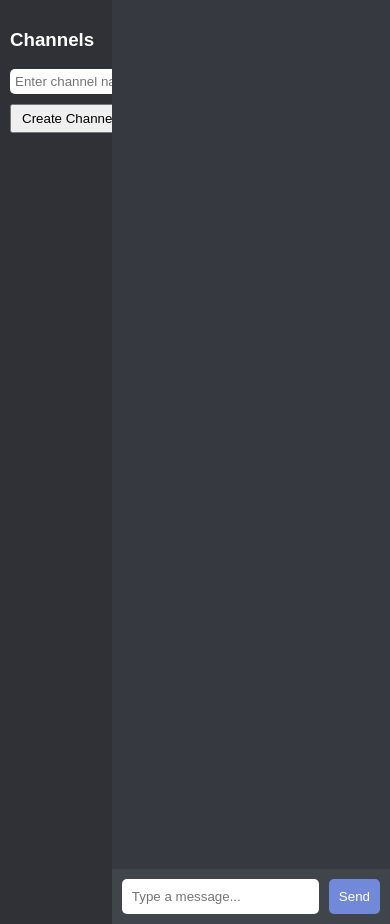
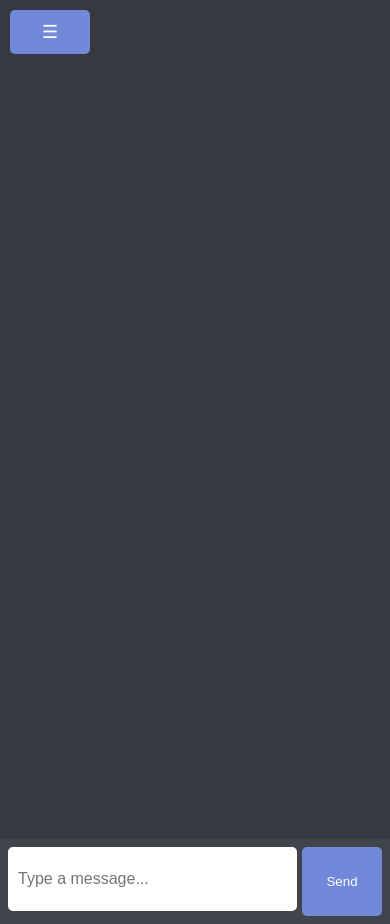
Before and after one commit to NathanKlump/lightest-cloud-storage, a Flask app: page / in a window 390 px wide. Run offline with Flask 3, Linux system fonts and the light colour scheme; the visitor is signed in with stand-in values (Sample User, id 1).

Commit message:
mobile friendly layout

```diff
--- a/templates/index.html
+++ b/templates/index.html
@@ -17,6 +17,7 @@
             .then(data => {
                 console.log('Success:', data);
                 if (data.status === 'success') {
+                    closeMobileMenu();
                     location.reload();
                 }
             })
@@ -81,6 +82,36 @@
                 console.error('Error:', error);
             });
         }
+
+        function toggleMobileMenu() {
+            const channels = document.getElementById('channels');
+            channels.classList.toggle('show');
+        }
+
+        // Close mobile menu when clicking on a channel
+        function closeMobileMenu() {
+            const channels = document.getElementById('channels');
+            if (channels.classList.contains('show')) {
+                // Add a small delay to allow the click event to process
+                setTimeout(() => {
+                    channels.classList.remove('show');
+                }, 100);
+            }
+        }
+
+        // Close mobile menu when clicking outside of it
+        document.addEventListener('click', function(event) {
+            const channels = document.getElementById('channels');
+            const mobileToggle = document.getElementById('mobile-menu-toggle');
+
+            // If menu is open and click is outside the menu and not on the toggle button
+            if (channels.classList.contains('show') &&
+                !channels.contains(event.target) &&
+                !mobileToggle.contains(event.target) &&
+                event.target !== mobileToggle) {
+                channels.classList.remove('show');
+            }
+        });
     </script>
     <style>
         body {
@@ -95,6 +126,7 @@
             color: white;
             padding: 10px;
             overflow-y: auto;
+            transition: transform 0.3s ease;
         }
         #chat {
             flex-grow: 1;
@@ -112,6 +144,7 @@
             margin: 5px 0;
             padding: 8px;
             border-radius: 5px;
+            word-wrap: break-word;
         }
         .sender {
             font-weight: bold;
@@ -127,6 +160,7 @@
             border: none;
             border-radius: 5px;
             margin-right: 10px;
+            font-size: 16px; /* Prevents zoom on iOS */
         }
         input[type="text"]:focus {
             outline: none;
@@ -137,6 +171,93 @@
             border-radius: 5px;
             background-color: #7289da;
             color: white;
+            cursor: pointer;
+            min-height: 44px; /* Better touch target */
+        }
+
+        /* Mobile menu toggle button */
+        #mobile-menu-toggle {
+            display: none;
+        }
+
+        /* Mobile responsive styles */
+        @media (max-width: 768px) {
+            body {
+                flex-direction: column;
+            }
+
+            #mobile-menu-toggle {
+                display: block;
+                position: fixed;
+                top: 10px;
+                left: 10px;
+                z-index: 1001;
+                background-color: #7289da;
+                color: white;
+                border: none;
+                padding: 10px 15px;
+                border-radius: 5px;
+                cursor: pointer;
+                font-size: 18px;
+            }
+
+            #channels {
+                width: 100%;
+                max-width: 280px;
+                position: fixed;
+                top: 0;
+                left: 0;
+                height: 100vh;
+                z-index: 1000;
+                transform: translateX(-100%);
+            }
+
+            #channels.show {
+                transform: translateX(0);
+            }
+
+            #chat {
+                width: 100%;
+            }
+
+            #messages {
+                padding: 10px 5px;
+            }
+
+            .message {
+                font-size: 14px;
+                padding: 10px;
+            }
+
+            .input-area {
+                padding: 8px;
+                flex-wrap: wrap;
+            }
+
+            input[type="text"] {
+                margin-right: 5px;
+                margin-bottom: 5px;
+                min-height: 44px;
+            }
+
+            button {
+                min-height: 44px;
+                min-width: 80px;
+            }
+        }
+
+        /* Overlay for mobile menu */
+        @media (max-width: 768px) {
+            #channels.show::before {
+                content: '';
+                position: fixed;
+                top: 0;
+                left: 280px;
+                width: calc(100vw - 280px);
+                height: 100vh;
+                background-color: rgba(0, 0, 0, 0.5);
+                pointer-events: none;
+            }
         }
     </style>
     <style>
@@ -152,7 +273,8 @@
             cursor: pointer;
             transition: background-color 0.3s, transform 0.2s;
             border-radius: 0;
-            flex-grow: 1
+            flex-grow: 1;
+            word-wrap: break-word;
         }
 
         li:hover {
@@ -168,11 +290,13 @@
             margin-bottom: 10px;
             padding: 5px;
             width: 200px;
+            font-size: 16px; /* Prevents zoom on iOS */
         }
 
         #createChannelButton {
             padding: 5px 10px;
             cursor: pointer;
+            min-height: 44px;
         }
 
         #channel_div {
@@ -188,10 +312,38 @@
             padding: 10px;
             margin: 5px 0;
             border-radius: 0;
+            min-height: 44px;
+            min-width: 44px;
+        }
+
+        /* Mobile-specific channel styling */
+        @media (max-width: 768px) {
+            li {
+                padding: 15px;
+                margin: 8px 0;
+                font-size: 16px;
+            }
+
+            #channelInput {
+                width: 100%;
+                padding: 10px;
+                min-height: 44px;
+            }
+
+            #createChannelButton {
+                width: 100%;
+                padding: 10px;
+                margin-bottom: 10px;
+            }
+
+            #channels h3 {
+                padding-top: 50px; /* Space for mobile menu button */
+            }
         }
     </style>
 </head>
 <body>
+    <button id="mobile-menu-toggle" onclick="toggleMobileMenu()">☰</button>
     <div id="channels">
         <h3>Channels</h3>
         <ul>
```
Also changed, not shown: templates/login.html (+25 -1 lines).
